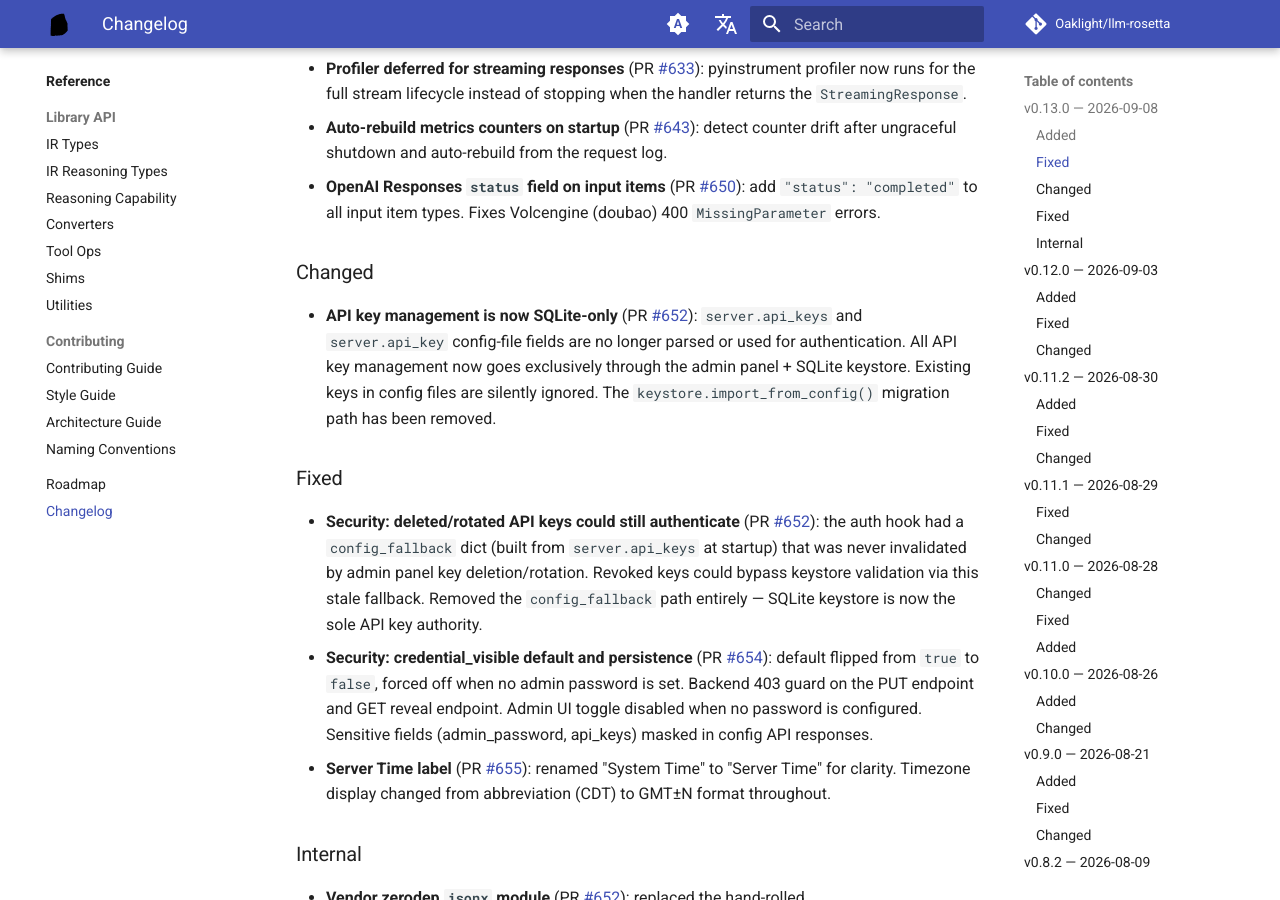
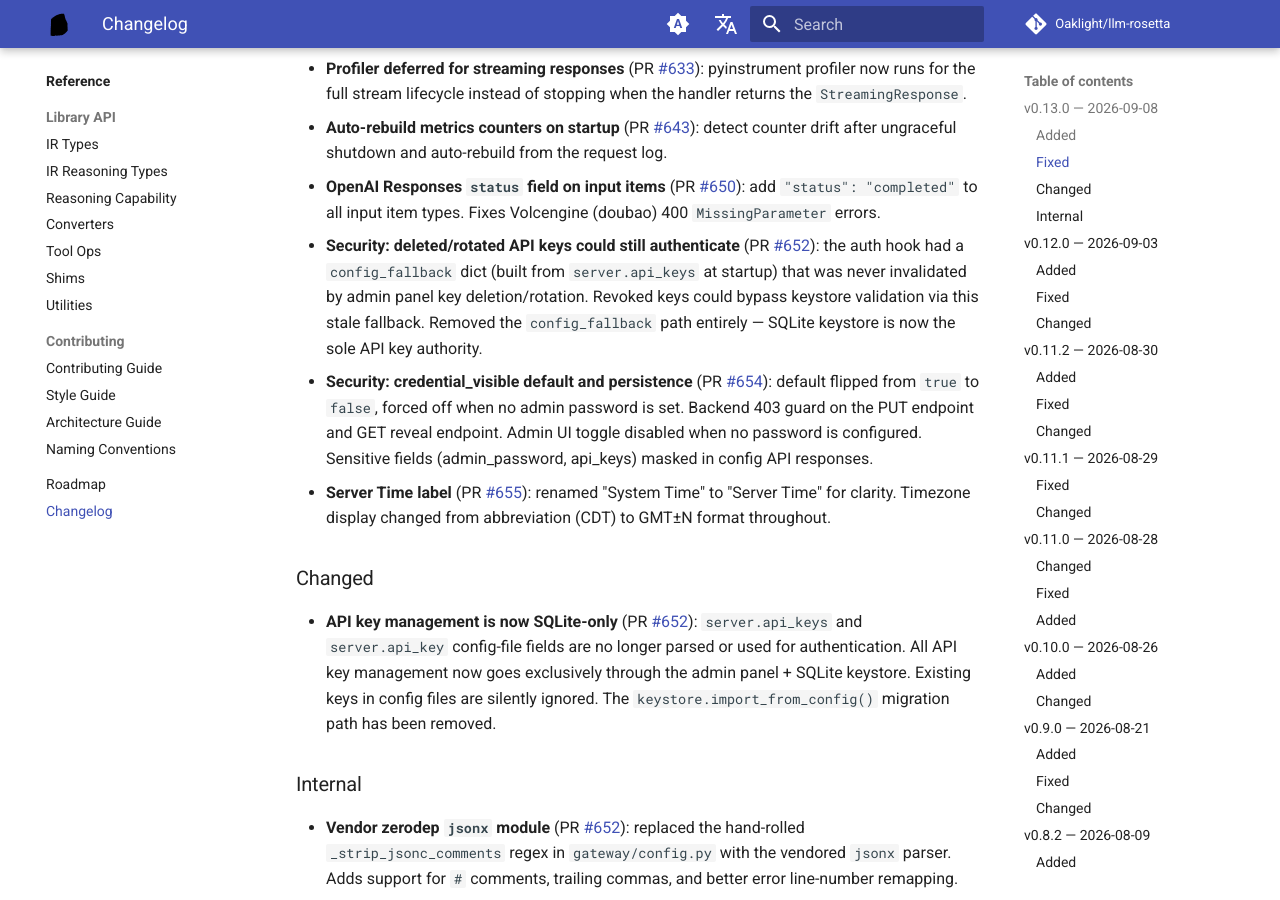
Before and after one commit to Oaklight/llm-rosetta, an MkDocs documentation site: the page built from docs/changelog.md, in a window 1280 px wide and 900 px high, scrolled down 2057 px. Built offline with MkDocs 1.6.1 and Material for MkDocs 9.7.7, drawn with Linux system fonts in a browser that asks for light colours; comment, search, counter and statistics services are not loaded.

Commit message:
docs: merge duplicate Fixed sections in v0.13.0 changelog

```diff
--- a/docs/changelog.md
+++ b/docs/changelog.md
@@ -36,15 +36,13 @@ All notable changes to LLM-Rosetta are documented here. This project follows [Ke
 - **Auto-rebuild metrics counters on startup** (PR [#643](https://github.com/Oaklight/llm-rosetta/pull/643)): detect counter drift after ungraceful shutdown and auto-rebuild from the request log.
 - **OpenAI Responses `status` field on input items** (PR [#650](https://github.com/Oaklight/llm-rosetta/pull/650)): add `"status": "completed"` to all input item types. Fixes Volcengine (doubao) 400 `MissingParameter` errors.
 
+- **Security: deleted/rotated API keys could still authenticate** (PR [#652](https://github.com/Oaklight/llm-rosetta/pull/652)): the auth hook had a `config_fallback` dict (built from `server.api_keys` at startup) that was never invalidated by admin panel key deletion/rotation. Revoked keys could bypass keystore validation via this stale fallback. Removed the `config_fallback` path entirely — SQLite keystore is now the sole API key authority.
+- **Security: credential_visible default and persistence** (PR [#654](https://github.com/Oaklight/llm-rosetta/pull/654)): default flipped from `true` to `false`, forced off when no admin password is set. Backend 403 guard on the PUT endpoint and GET reveal endpoint. Admin UI toggle disabled when no password is configured. Sensitive fields (admin_password, api_keys) masked in config API responses.
+- **Server Time label** (PR [#655](https://github.com/Oaklight/llm-rosetta/pull/655)): renamed "System Time" to "Server Time" for clarity. Timezone display changed from abbreviation (CDT) to GMT±N format throughout.
+
 ### Changed
 
 - **API key management is now SQLite-only** (PR [#652](https://github.com/Oaklight/llm-rosetta/pull/652)): `server.api_keys` and `server.api_key` config-file fields are no longer parsed or used for authentication. All API key management now goes exclusively through the admin panel + SQLite keystore. Existing keys in config files are silently ignored. The `keystore.import_from_config()` migration path has been removed.
-
-### Fixed
-
-- **Security: deleted/rotated API keys could still authenticate** (PR [#652](https://github.com/Oaklight/llm-rosetta/pull/652)): the auth hook had a `config_fallback` dict (built from `server.api_keys` at startup) that was never invalidated by admin panel key deletion/rotation. Revoked keys could bypass keystore validation via this stale fallback. Removed the `config_fallback` path entirely — SQLite keystore is now the sole API key authority.
-- **Security: credential_visible default and persistence** (PR [#654](https://github.com/Oaklight/llm-rosetta/pull/654)): default flipped from `true` to `false`, forced off when no admin password is set. Backend 403 guard on the PUT endpoint and GET reveal endpoint. Admin UI toggle disabled when no password is configured. Sensitive fields (admin_password, api_keys) masked in config API responses.
-- **Server Time label** (PR [#655](https://github.com/Oaklight/llm-rosetta/pull/655)): renamed "System Time" to "Server Time" for clarity. Timezone display changed from abbreviation (CDT) to GMT±N format throughout.
 
 ### Internal
 
```
